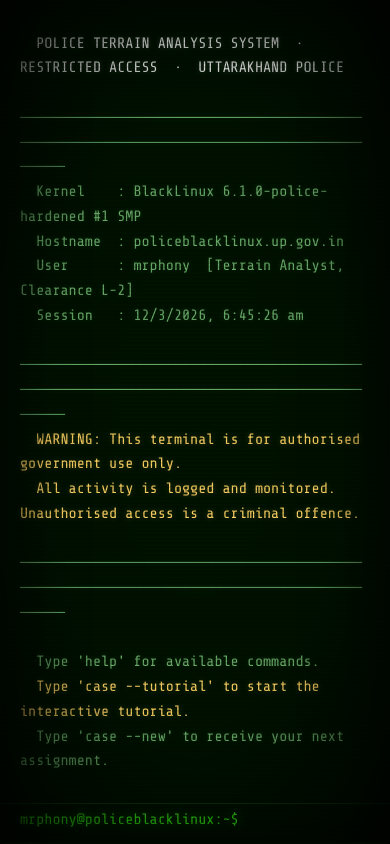
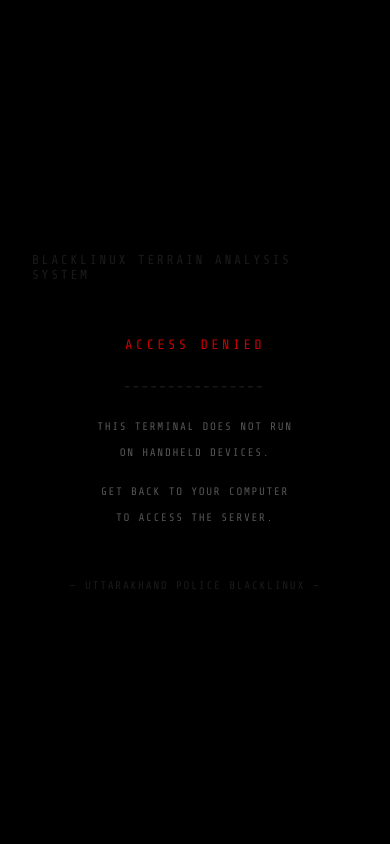
Before and after one commit to plutocrate/mrphony, a React (Vite) app: page / in a window 390 px wide. Built offline with nearby package versions, Linux system fonts and the light colour scheme; the HTML template or start-up script is replaced by a standard one.

Commit message:
no phone support

```diff
--- a/src/App.tsx
+++ b/src/App.tsx
@@ -4,8 +4,52 @@
 import { MapViewer } from './ui/MapViewer'
 import { initMusic } from './music'
 
+function isMobile(): boolean {
+  return /android|iphone|ipad|ipod|blackberry|windows phone|mobile/i.test(navigator.userAgent)
+    || window.innerWidth < 768
+}
+
 // CRT effect via CSS + WebGL canvas overlay reading from map canvas
 // For terminal (DOM), CRT is pure CSS. For map (canvas), WebGL reads the canvas.
+
+function MobileBlock() {
+  return (
+    <div style={{
+      width: '100vw', height: '100vh',
+      background: '#000',
+      display: 'flex', flexDirection: 'column',
+      alignItems: 'center', justifyContent: 'center',
+      fontFamily: "'Share Tech Mono', 'Courier New', monospace",
+      padding: '32px',
+      boxSizing: 'border-box',
+    }}>
+      <div style={{ color: '#1a1a1a', fontSize: '13px', marginBottom: '48px', letterSpacing: '0.2em' }}>
+        BLACKLINUX TERRAIN ANALYSIS SYSTEM
+      </div>
+      <div style={{
+        color: '#cc0000',
+        fontSize: 'clamp(11px, 3.5vw, 15px)',
+        letterSpacing: '0.25em',
+        textTransform: 'uppercase',
+        lineHeight: 2.2,
+        textAlign: 'center',
+      }}>
+        <div>ACCESS DENIED</div>
+        <div style={{ color: '#333', margin: '16px 0', fontSize: '10px' }}>————————————————</div>
+        <div style={{ color: '#555', fontSize: 'clamp(9px, 2.8vw, 12px)', letterSpacing: '0.15em', lineHeight: 2.4 }}>
+          <div>this terminal does not run</div>
+          <div>on handheld devices.</div>
+          <div style={{ margin: '12px 0' }} />
+          <div>get back to your computer</div>
+          <div>to access the server.</div>
+        </div>
+      </div>
+      <div style={{ color: '#1a1a1a', fontSize: '11px', marginTop: '48px', letterSpacing: '0.15em' }}>
+        — UTTARAKHAND POLICE BLACKLINUX —
+      </div>
+    </div>
+  )
+}
 
 export default function App() {
   const mapOpen = useStore(s => s.mapOpen)
@@ -20,6 +64,8 @@
     window.addEventListener('resize', h)
     return () => window.removeEventListener('resize', h)
   }, [])
+
+  if (isMobile()) return <MobileBlock />
 
   return (
     <div style={{ width:'100vw', height:'100vh', overflow:'hidden', position:'relative', background:'#010801' }}>
```
